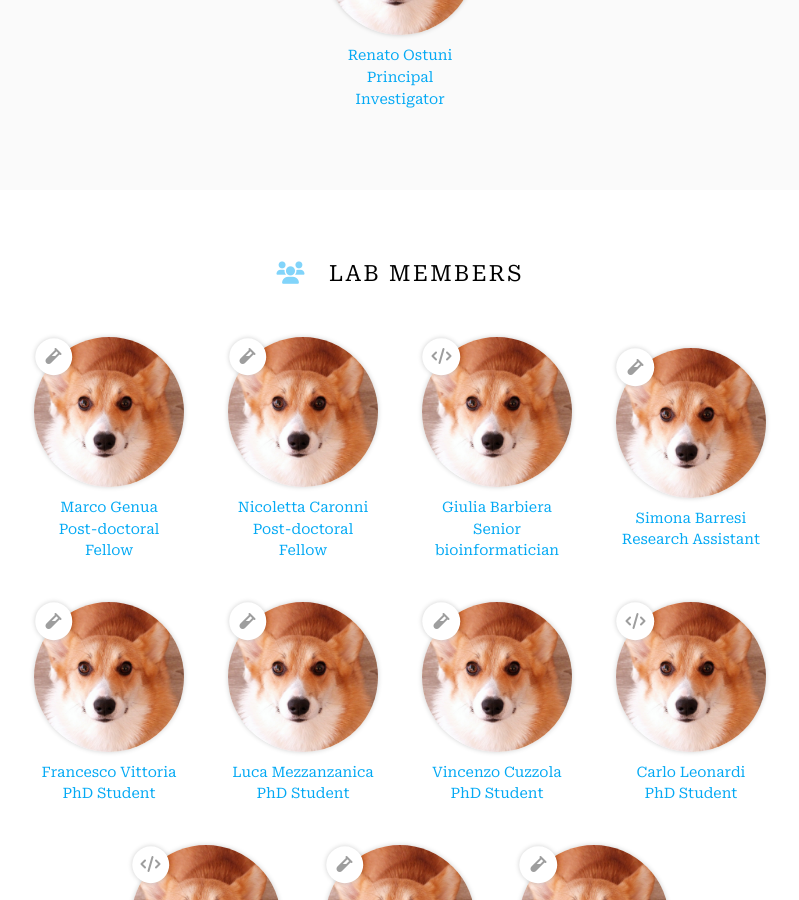
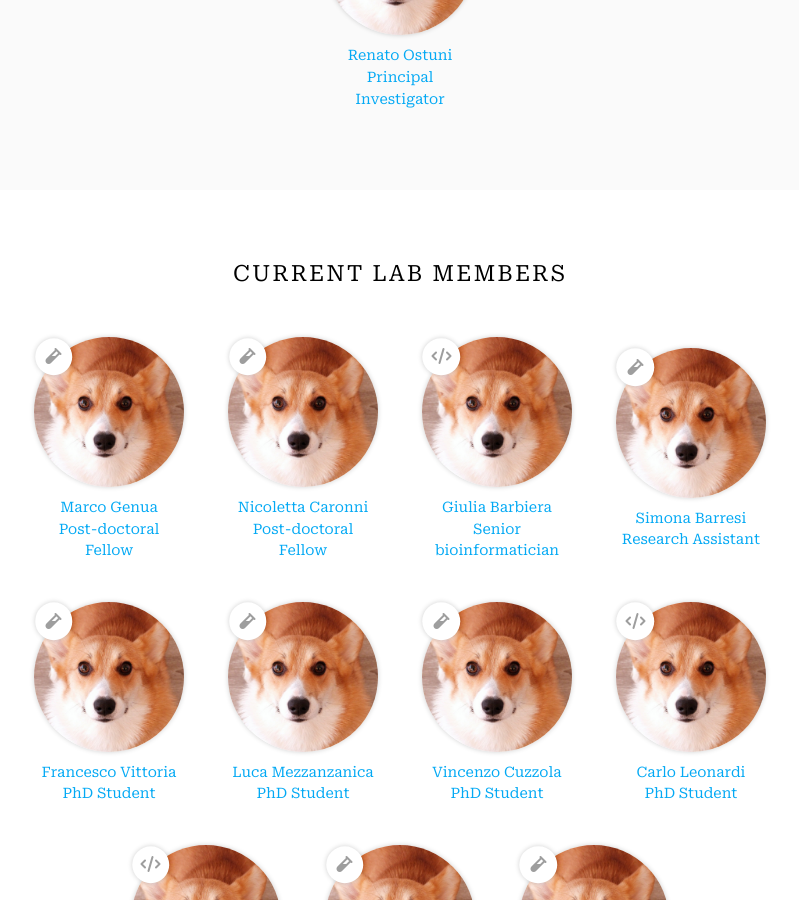
Before and after one commit to laterz-f/labwebsite, a Jekyll site: the page built from team/index.md, in a window 1280 px wide and 900 px high, scrolled down 636 px. Shown: the whole window, without its empty margins (240-1039 px from the left). Built offline with Jekyll 4.4.1, drawn with Linux system fonts in a browser that asks for light colours.

Commit message:
Update index.md

```diff
--- a/team/index.md
+++ b/team/index.md
@@ -11,7 +11,7 @@
 
 {% include section.html %}
 
-# <i class="fas fa-users"></i>Principal investigator
+# Principal investigator
 {%
   include list.html
   data="members"
@@ -22,7 +22,7 @@
 
 
 {% include section.html %}
-# <i class="fas fa-users"></i>Lab members
+# Current Lab members
 {%
   include list.html
   data="members"
@@ -63,7 +63,7 @@
 
 {% include section.html %}
 
-# <i class="fas fa-users"></i>Alumni
+# Alumni
 
 <br>
 
```
